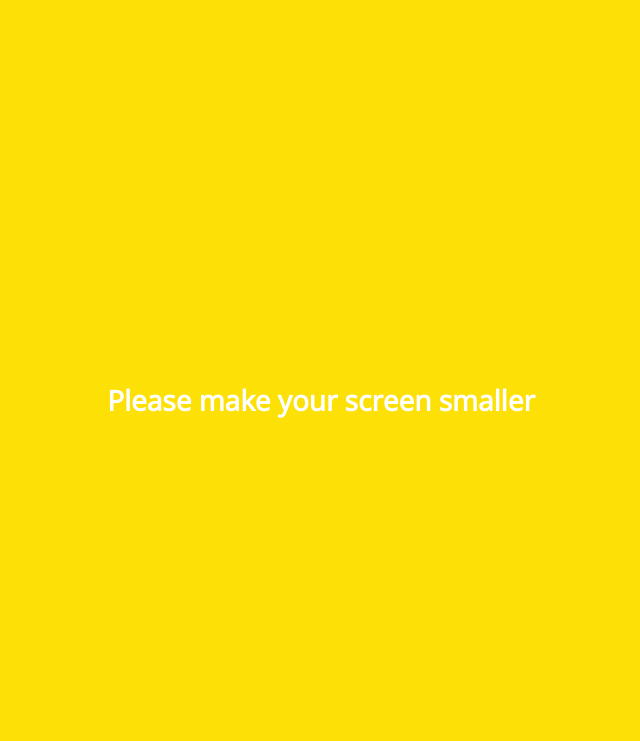
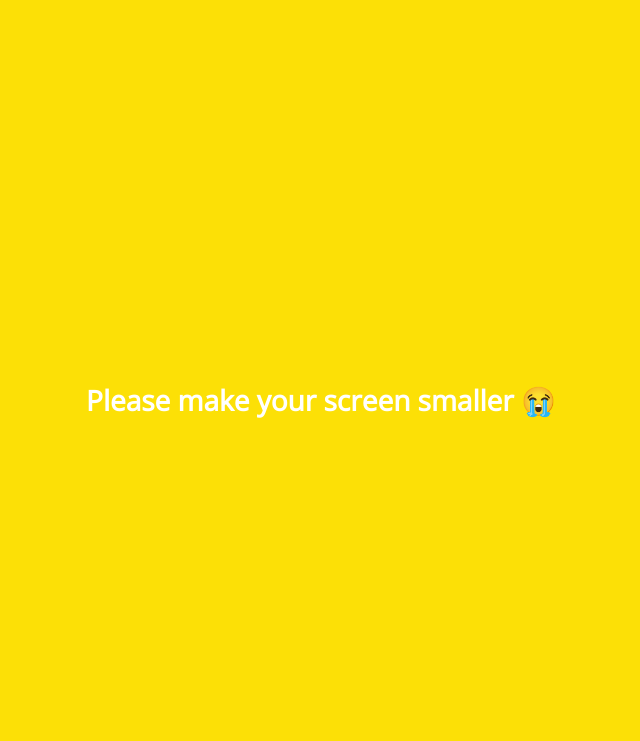
Before and after one commit to Kwon770/Kakao-Clone, a plain HTML site: page chat.html in a window 1280 px wide. Shown: the top 741 px of the page, without its empty margins (319-959 px from the left). Drawn offline with nearby package versions, Linux system fonts and the light colour scheme.

Commit message:
add emoji

```diff
--- a/chat.html
+++ b/chat.html
@@ -95,7 +95,7 @@
       </div>
     </div>
     <div class="bigScreen">
-      <span class="bigScreen__text">Please make your screen smaller</span>
+      <span class="bigScreen__text">Please make your screen smaller 😭</span>
     </div>
   </body>
 </html>
```
Also changed, not shown: find.html (+1 -1 lines), friends.html (+1 -1 lines), index.html (+1 -1 lines), more.html (+1 -1 lines), settings.html (+1 -1 lines).
